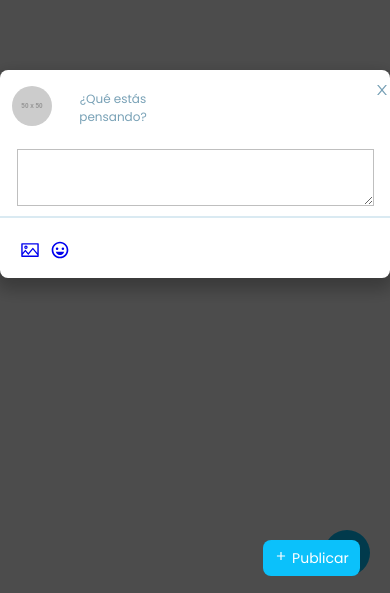
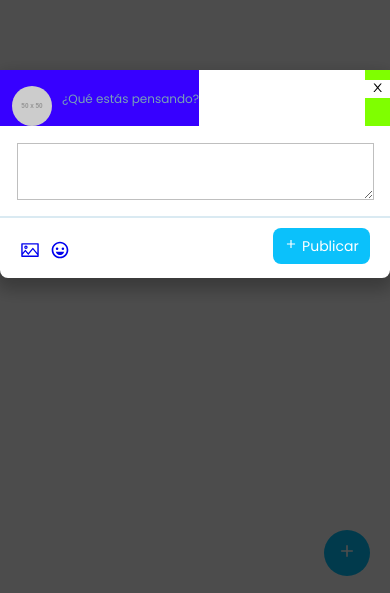
Before and after one commit to linkstrifer/make-it-epsilon, a React (Create React App) app in the folder client/: page / in a window 390 px wide. Both pictures are taken after a click on the button 347 px from the left and 801 px from the top of the page. Shown: the part 248-841 px from the top of the page. Built offline with nearby package versions, Linux system fonts and the light colour scheme.

Commit message:
Fix "Close Item" - Combo Box

```diff
--- a/client/src/components/ComboBox/ComboBox.css
+++ b/client/src/components/ComboBox/ComboBox.css
@@ -27,6 +27,17 @@ header {
     color: #78A1B6;
     display: flex;
     flex-direction: row;
+    justify-content: space-between;
+
+}
+.headerLeft{
+    background-color: rgb(55, 0, 255);
+    display: flex;
+    flex-direction: row;
+}
+
+.headerRight{
+    background-color: chartreuse;
 }
 
 .tweetImg {
@@ -44,7 +55,8 @@ p{
 
 .closeIcon{
     margin-top:10px;
-    margin-left: 210px;
+    background-color: white;
+    border:none;
 }
 
 .tweetText{
@@ -120,13 +132,6 @@ p{
         margin-top: 20px;
     }
 
-    /FIXME:
-    .closeIcon{
-        margin-top:10px;
-        margin-right: 10px;
-        margin-left: 0px;
-    }
-
     .tweetText{
         width: 90%;
         height: 51px;
--- a/client/src/components/ComboBox/ComboBox.js
+++ b/client/src/components/ComboBox/ComboBox.js
@@ -7,9 +7,14 @@ function ComboBox (){
     <div className="overlay">
         <div className="container">
             <header className="comboBox">
-                <img className="tweetImg" src="https://via.placeholder.com/50"/>
-                <p>¿Qué estás pensando?</p>
-                <span className="closeIcon"> <AiOutlineClose/></span>
+                <div className="headerLeft">
+                    <img className="tweetImg" src="https://via.placeholder.com/50"/>
+                    <p>¿Qué estás pensando?</p>
+                </div>
+
+                <div className="headerRight">
+                    <button className="closeIcon"> <AiOutlineClose/> </button>
+                </div>
             </header>
 
             <textarea className="tweetText" maxLength="200" dir="ltr" name="tweet" required="true" />
--- a/client/src/components/PostButton/PostButton.css
+++ b/client/src/components/PostButton/PostButton.css
@@ -1,4 +1,4 @@
-button{
+.newTweet{
     background-color: #04C3FF;
     border-radius: 50%;
     border:none;
```
